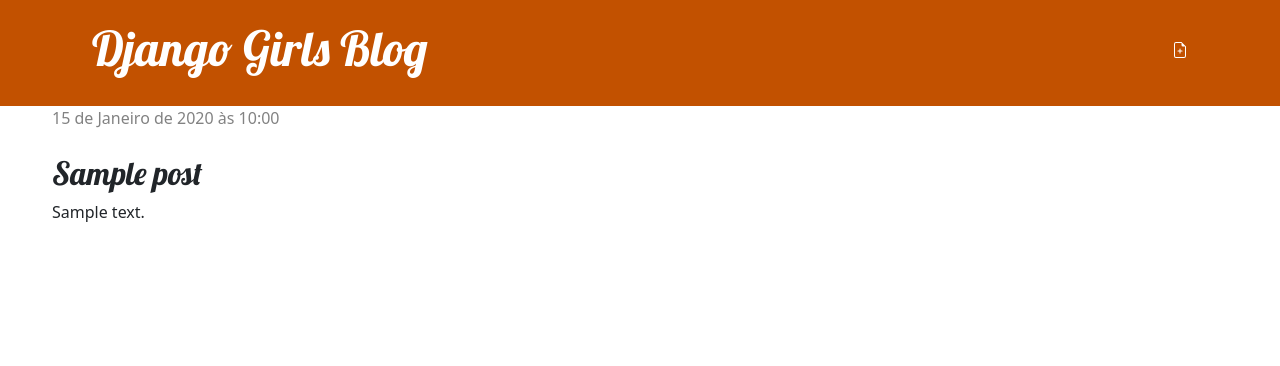
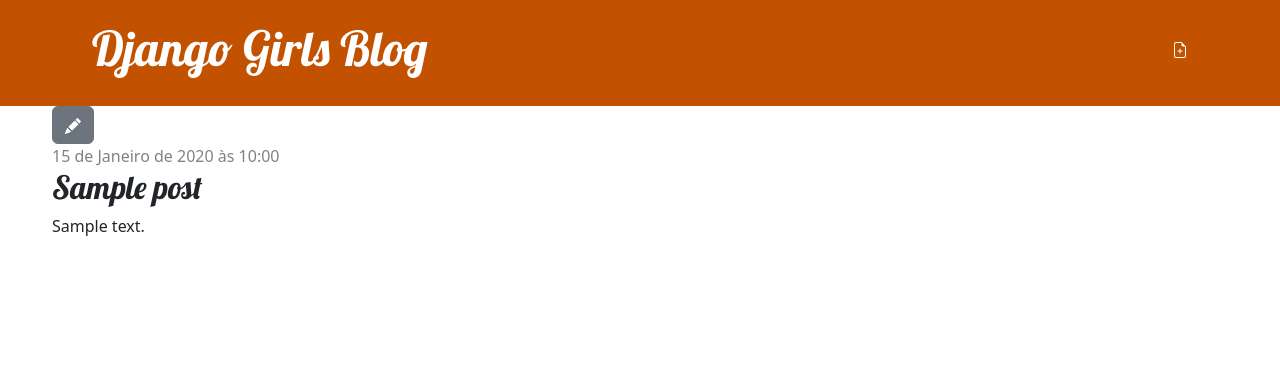
Before and after one commit to Francinha8/my-first-blog, a Django app: template blog/templates/blog/post_detail.html in a window 1280 px wide. Shown: the top 366 px of the page. Run offline with Django 5.2, Linux system fonts and the light colour scheme; a user stored in the database is signed in; the template is opened without the code that fills it: most values are stand-ins (such as "Sample title", 1, 10 or a date in 2020).

Commit message:
Added views to create/edit blog post inside the site.

```diff
--- a/blog/templates/blog/base.html
+++ b/blog/templates/blog/base.html
@@ -13,9 +13,11 @@
 <body>
     <header class="page-header">
         <div class="container">
+            {% if user.is_authenticated %}
             <a href="{% url 'post_new' %}" class="top-menu">
                 {% include './icons/file-earmark-plus.svg' %}
             </a>
+            {% endif %}
             <h1><a href="/">Django Girls Blog</a></h1>
         </div>
     </header>
--- a/blog/templates/blog/post_detail.html
+++ b/blog/templates/blog/post_detail.html
@@ -1,17 +1,20 @@
 {% extends 'blog/base.html' %}
 
 {% block content %}
-<div class="post">
+<article class="post">
+    <aside class="actions">
+        {% if user.is_authenticated %}
+        <a class="btn btn-secondary" href="{% url 'post_edit' pk=post.pk %}">
+            {% include './icons/pencil-fill.svg' %}
+        </a>
+        {% endif %}
+    </aside>
     {% if post.published_date %}
-    <div class="date">
+    <time class="date">
         {{ post.published_date }}
-    </div>
-    {% endif %}
-    {% if user.is_authenticated %}
-    <a class="btn btn-default" href="{% url 'post_edit' pk=post.pk %}"><span
-            class="glyphicon glyphicon-pencil"></span></a>
+    </time>
     {% endif %}
     <h2>{{ post.title }}</h2>
     <p>{{ post.text|linebreaksbr }}</p>
-</div>
+</article>
 {% endblock %}
--- a/blog/views.py
+++ b/blog/views.py
@@ -15,6 +15,7 @@
 def post_new(request):
     form = PostForm()
     return render(request, 'blog/post_edit.html', {'form': form})
+
 def post_new(request):
      if request.method == "POST":
          form = PostForm(request.POST)
@@ -27,6 +28,7 @@
      else:
          form = PostForm()
      return render(request, 'blog/post_edit.html', {'form': form})
+
 def post_edit(request, pk):
      post = get_object_or_404(Post, pk=pk)
      if request.method == "POST":
```
